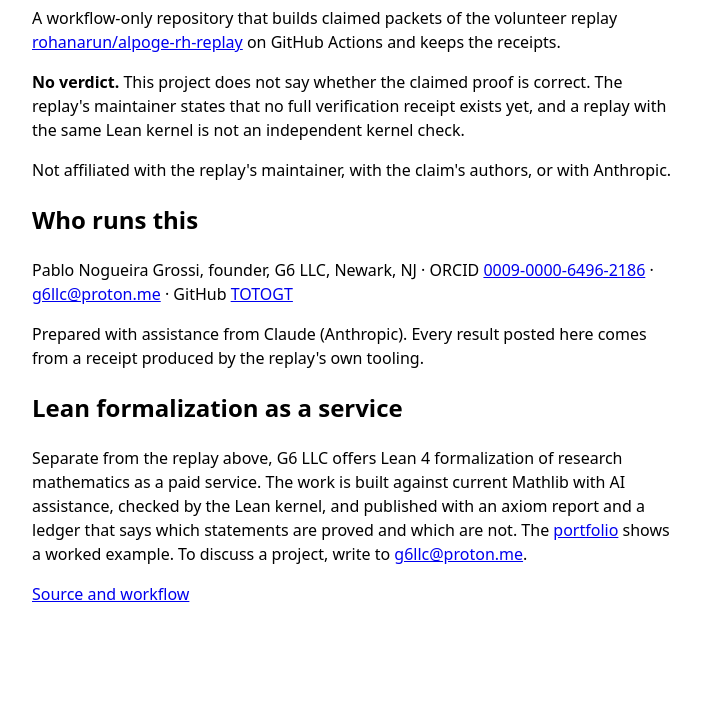
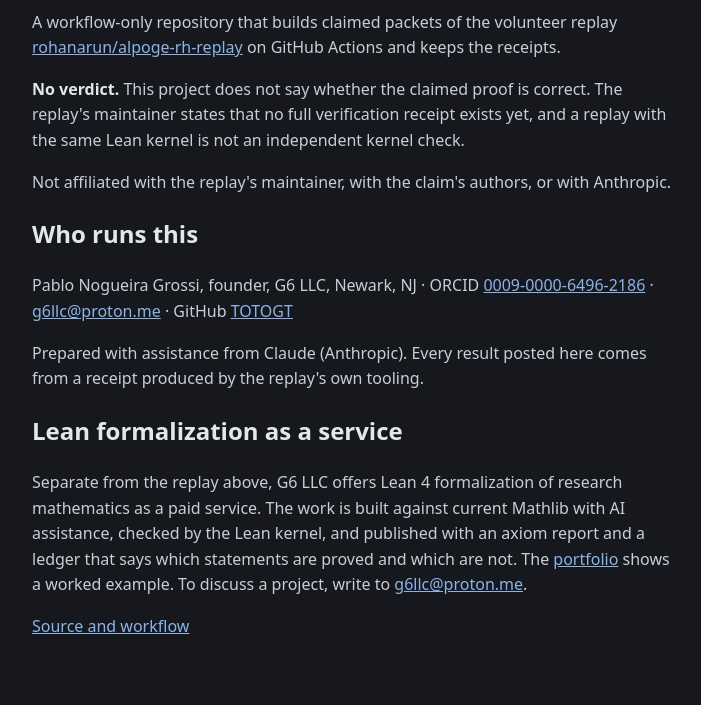
Before and after one commit to TOTOGT/alpoge-replay-runner, a plain HTML site: page index.html in a window 1280 px wide. Shown: the part 95-800 px from the top of the page, without its empty margins (288-989 px from the left). Drawn offline with Linux system fonts and the light colour scheme.

Commit message:
Dark theme for index page
sluhcdf@gmail.com + Sonnet 5.5

```diff
--- a/index.html
+++ b/index.html
@@ -1,7 +1,13 @@
 <!doctype html>
 <html lang="en"><head><meta charset="utf-8"><meta name="viewport" content="width=device-width,initial-scale=1">
 <title>alpoge-replay-runner</title>
-<style>body{font:16px/1.5 system-ui,sans-serif;max-width:40rem;margin:2rem auto;padding:0 1rem}</style></head>
+<meta name="color-scheme" content="dark">
+<style>
+:root{color-scheme:dark}
+body{font:16px/1.6 system-ui,sans-serif;max-width:40rem;margin:2rem auto;padding:0 1rem;background:#16181d;color:#c9ced6}
+h1,h2,strong{color:#e3e6eb}
+a{color:#8ab4e8}a:visited{color:#b39ddb}
+</style></head>
 <body>
 <h1>alpoge-replay-runner</h1>
 <p>A workflow-only repository that builds claimed packets of the volunteer replay
```
